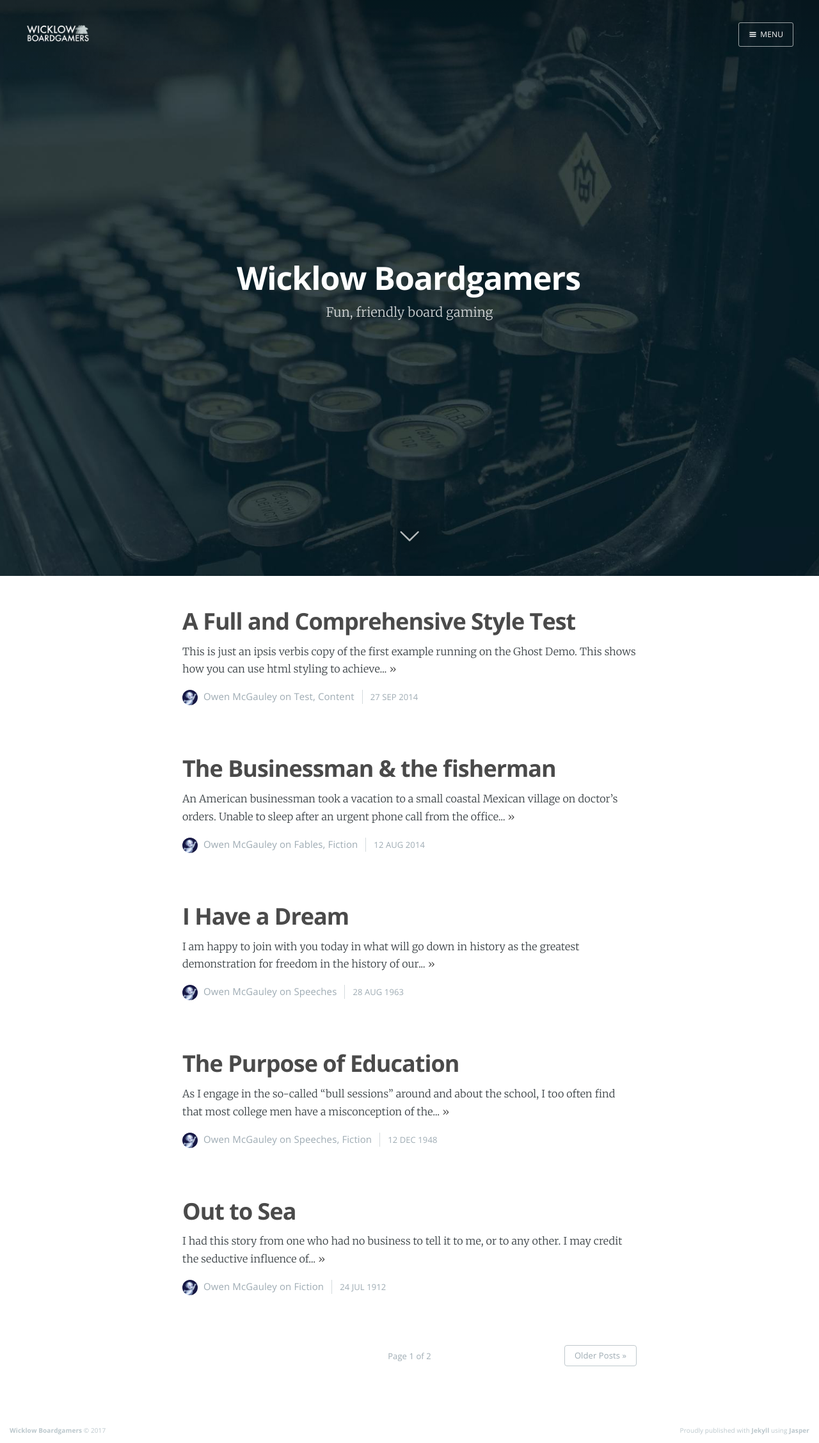
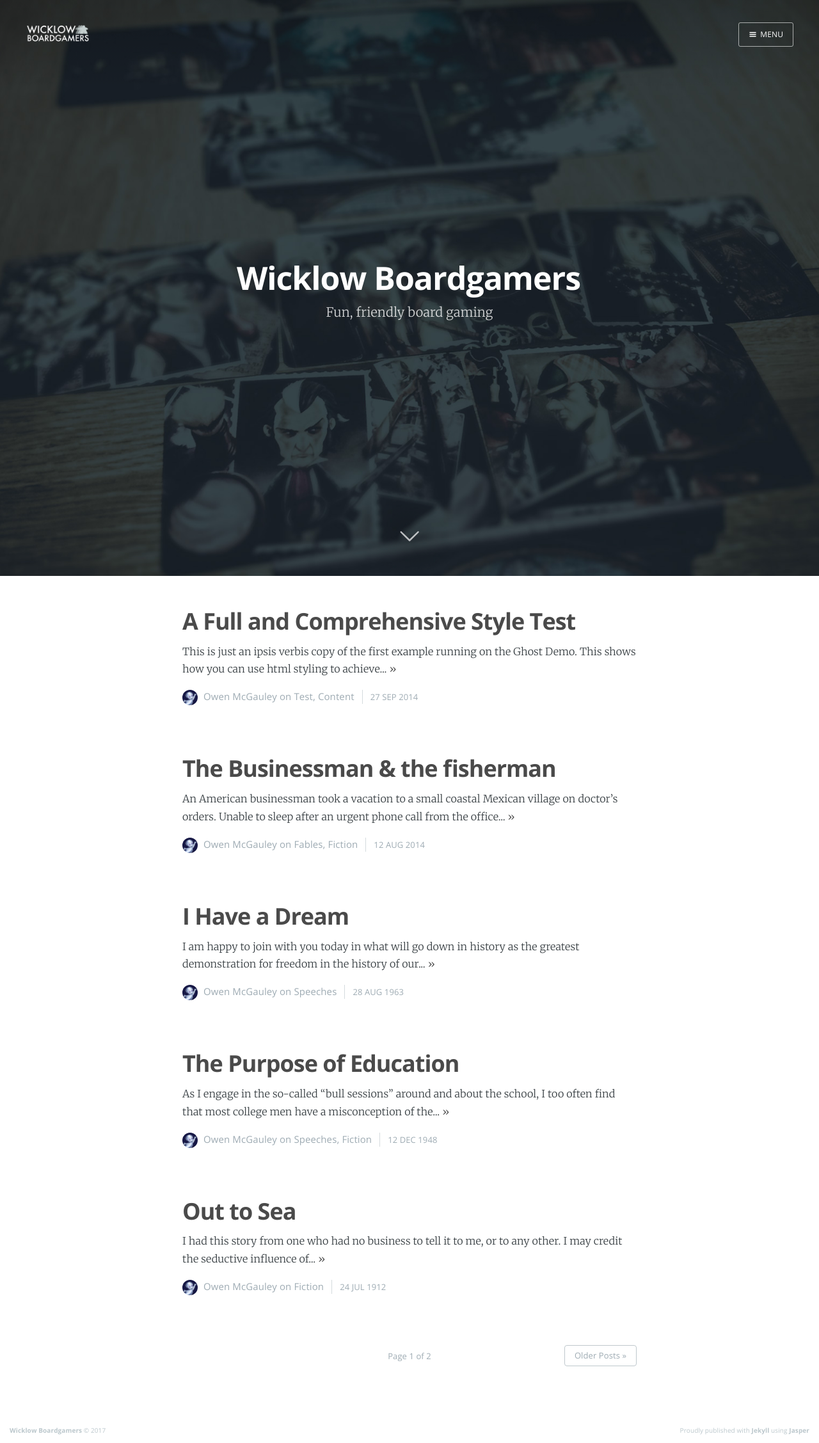
Before and after one commit to owenmcg/owenmcg.github.io, a Jekyll site: the page built from index.html, in a window 1280 px wide. Shown: the whole page at 64% size. Built offline with Jekyll 4.4.1, drawn with Linux system fonts in a browser that asks for light colours; nearby versions of some CDN libraries; the list of posts is cut into pages by our own code.

Commit message:
homepage image update

```diff
--- a/index.html
+++ b/index.html
@@ -1,7 +1,7 @@
 ---
 layout: default
 title: Wicklow Boardgamers
-cover: 'assets/images/cover1.jpg'
+cover: 'assets/images/mysterium.jpg'
 class: 'home-template'
 navigation: True
 logo: 'assets/images/ghost.png'
```
Also changed, not shown: assets/images/mysterium.jpg (added).
